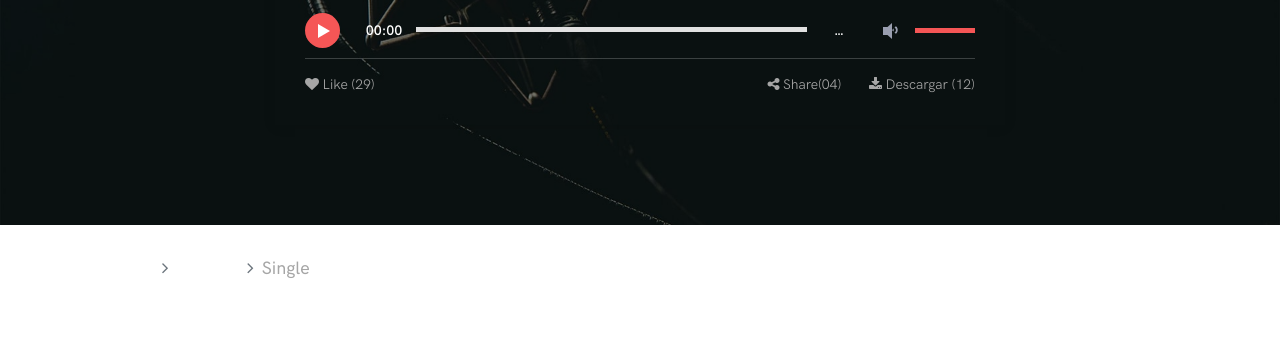
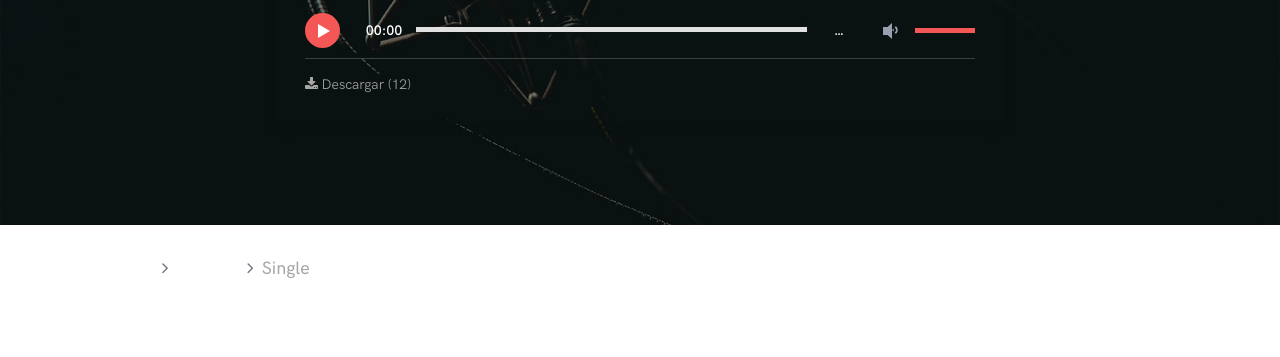
Before and after one commit to Budapestweb/buda, a website: page mequieroami.html in a window 1280 px wide. Shown: the part 317-674 px from the top of the page. Drawn offline with nearby package versions, Linux system fonts and the light colour scheme.

Commit message:
Update mequieroami.html

```diff
--- a/mequieroami.html
+++ b/mequieroami.html
@@ -133,9 +133,9 @@
               </div>
               <!-- Likes, Share & Download -->
               <div class="likes-share-download d-flex align-items-center justify-content-between">
-                <a href="#"><i class="fa fa-heart" aria-hidden="true"></i> Like (29)</a>
+                <!--a href="#"><i class="fa fa-heart" aria-hidden="true"></i> Like (29)</a-->
                 <div>
-                  <a href="#" class="mr-4"><i class="fa fa-share-alt" aria-hidden="true"></i> Share(04)</a>
+                  <!--a href="#" class="mr-4"><i class="fa fa-share-alt" aria-hidden="true"></i> Share(04)</a-->
                   <a href="canciones/mequieroami.mp3" download="mequieroami.mp3"><i class="fa fa-download" aria-hidden="true"></i> Descargar (12)</a>
                 </div>
               </div>
```
